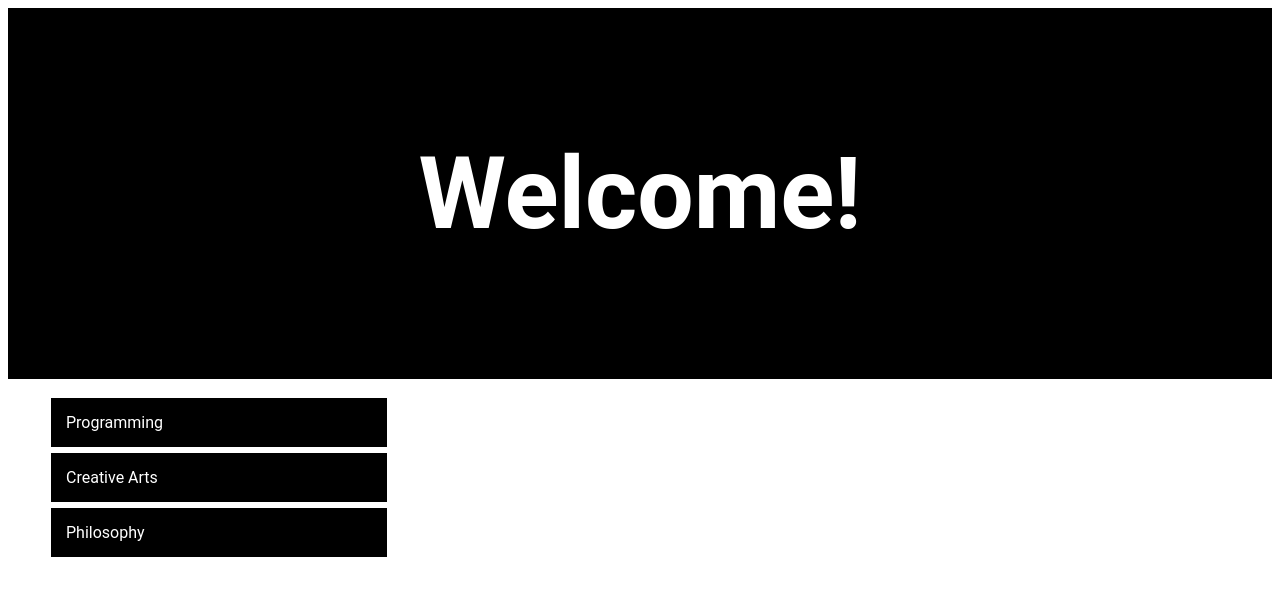
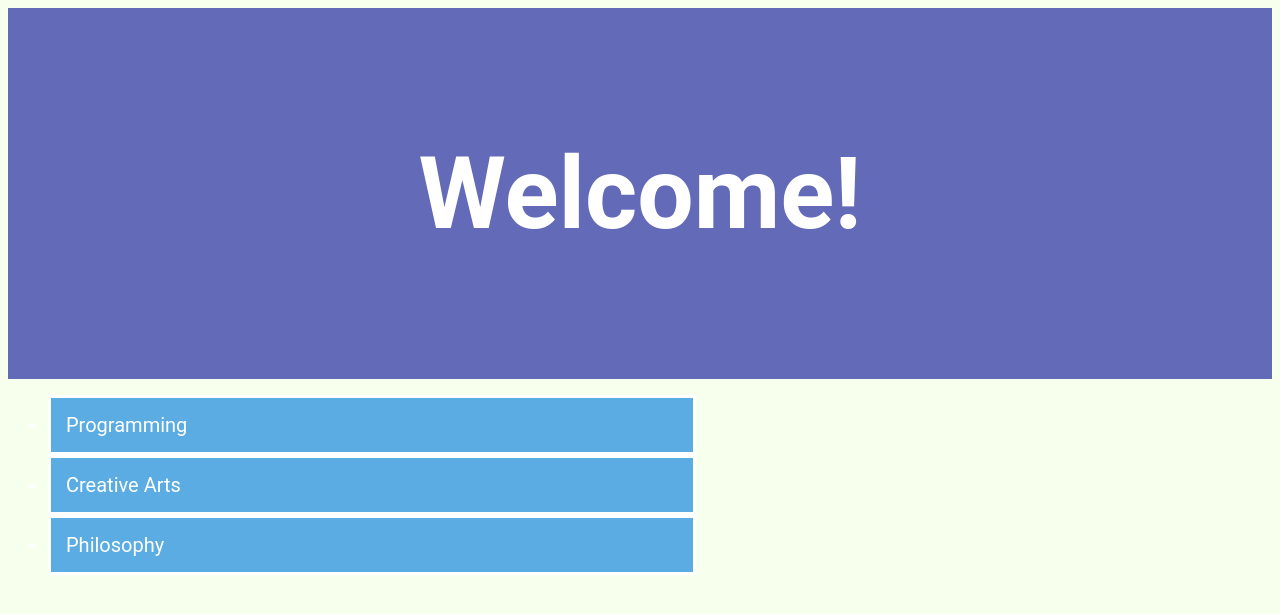
Before and after one commit to SimplyXtra/HobbyLearningWebsite, a plain HTML site: page Index.html in a window 1280 px wide. Drawn offline with Linux system fonts and the light colour scheme.

Commit message:
Changed Colours

```diff
--- a/Style.CSS
+++ b/Style.CSS
@@ -1,19 +1,20 @@
 body {
-    color: white;
+    color: WHITE;
+    background-color: #F7FFED;
     font-family: roboto;
 }
 
 div.header {
     padding: 60px;
     text-align: center;
-    background: black;
+    background: #636AB8;
     font-size: 50px;
 }
 
 li {
-    font-size: 16px;
+    font-size: 20px;
     padding: 15px;
-    background: black;
+    background: #5BACE3;
     border-style: solid;
-    width: 25%;
+    width: 50%;
 }
```
